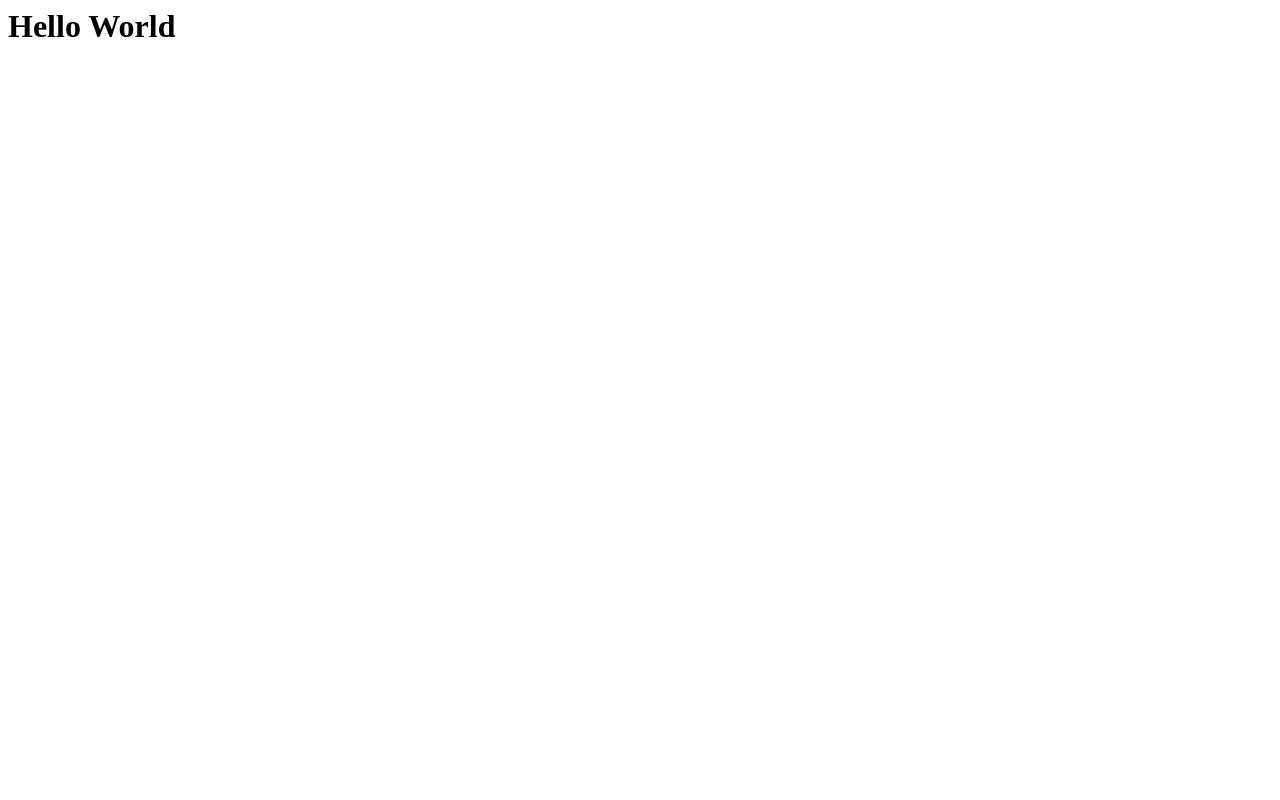
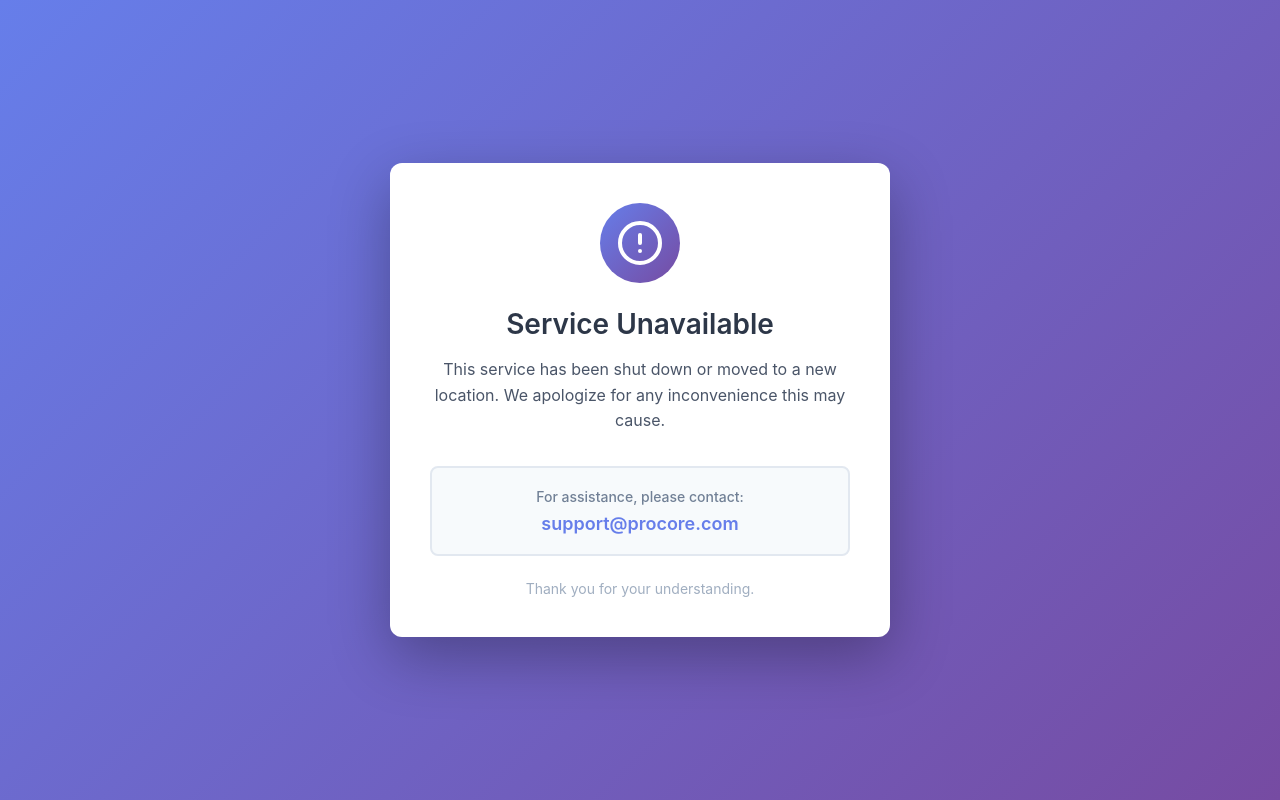
Before and after one commit to RocktimSingha/outlook-error-page, a plain HTML site: page index.html in a window 1280 px wide. Drawn offline with Linux system fonts and the light colour scheme.

Commit message:
update path
Added a service notice page with styling and contact information.

```diff
--- a/index.html
+++ b/index.html
@@ -1,3 +1,175 @@
-<h1>
-  <h1>Hello World</h1>
-</h1>
+<!DOCTYPE html>
+<html lang="en">
+<head>
+    <meta charset="UTF-8">
+    <meta name="viewport" content="width=device-width, initial-scale=1.0">
+    <title>Service Notice</title>
+    <style>
+        * {
+            margin: 0;
+            padding: 0;
+            box-sizing: border-box;
+        }
+
+        body {
+            font-family: -apple-system, BlinkMacSystemFont, 'Segoe UI', Roboto, Oxygen, Ubuntu, Cantarell, sans-serif;
+            background: linear-gradient(135deg, #667eea 0%, #764ba2 100%);
+            display: flex;
+            align-items: center;
+            justify-content: center;
+            min-height: 100vh;
+            padding: 20px;
+            color: #333;
+        }
+
+        .container {
+            background: white;
+            border-radius: 12px;
+            box-shadow: 0 20px 60px rgba(0, 0, 0, 0.3);
+            padding: 40px;
+            max-width: 500px;
+            width: 100%;
+            text-align: center;
+            animation: fadeIn 0.5s ease-in;
+        }
+
+        @keyframes fadeIn {
+            from {
+                opacity: 0;
+                transform: translateY(-20px);
+            }
+            to {
+                opacity: 1;
+                transform: translateY(0);
+            }
+        }
+
+        .icon {
+            width: 80px;
+            height: 80px;
+            margin: 0 auto 24px;
+            background: linear-gradient(135deg, #667eea 0%, #764ba2 100%);
+            border-radius: 50%;
+            display: flex;
+            align-items: center;
+            justify-content: center;
+            font-size: 40px;
+            color: white;
+        }
+
+        h1 {
+            font-size: 28px;
+            margin-bottom: 16px;
+            color: #2d3748;
+            font-weight: 600;
+        }
+
+        .message {
+            font-size: 16px;
+            line-height: 1.6;
+            color: #4a5568;
+            margin-bottom: 32px;
+        }
+
+        .contact-box {
+            background: #f7fafc;
+            border: 2px solid #e2e8f0;
+            border-radius: 8px;
+            padding: 20px;
+            margin-bottom: 24px;
+        }
+
+        .contact-label {
+            font-size: 14px;
+            color: #718096;
+            margin-bottom: 8px;
+            font-weight: 500;
+        }
+
+        .email {
+            font-size: 18px;
+            color: #667eea;
+            font-weight: 600;
+            text-decoration: none;
+            word-break: break-word;
+        }
+
+        .email:hover {
+            text-decoration: underline;
+        }
+
+        .footer-note {
+            font-size: 14px;
+            color: #a0aec0;
+            margin-top: 24px;
+        }
+
+        /* Responsive adjustments for sidepanel */
+        @media (max-width: 600px) {
+            .container {
+                padding: 30px 20px;
+            }
+
+            h1 {
+                font-size: 24px;
+            }
+
+            .icon {
+                width: 60px;
+                height: 60px;
+                font-size: 30px;
+            }
+
+            .message {
+                font-size: 15px;
+            }
+        }
+
+        /* Additional adjustments for very narrow panels */
+        @media (max-width: 400px) {
+            .container {
+                padding: 24px 16px;
+            }
+
+            h1 {
+                font-size: 20px;
+            }
+
+            .message {
+                font-size: 14px;
+            }
+
+            .email {
+                font-size: 16px;
+            }
+        }
+    </style>
+</head>
+<body>
+    <div class="container">
+        <div class="icon">
+            <svg width="48" height="48" viewBox="0 0 24 24" fill="none" stroke="currentColor" stroke-width="2" stroke-linecap="round" stroke-linejoin="round">
+                <circle cx="12" cy="12" r="10"></circle>
+                <line x1="12" y1="8" x2="12" y2="12"></line>
+                <line x1="12" y1="16" x2="12.01" y2="16"></line>
+            </svg>
+        </div>
+
+        <h1>Service Unavailable</h1>
+
+        <p class="message">
+            This service has been shut down or moved to a new location.
+            We apologize for any inconvenience this may cause.
+        </p>
+
+        <div class="contact-box">
+            <div class="contact-label">For assistance, please contact:</div>
+            <a href="mailto:support@procore.com" class="email">support@procore.com</a>
+        </div>
+
+        <p class="footer-note">
+            Thank you for your understanding.
+        </p>
+    </div>
+</body>
+</html>
```
